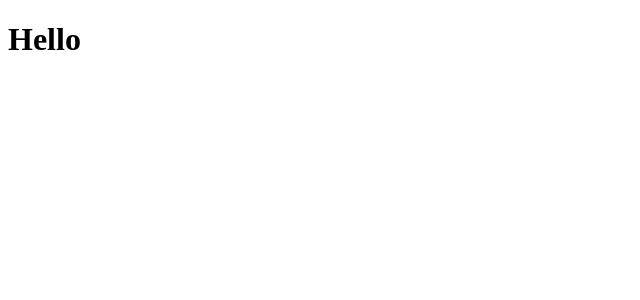
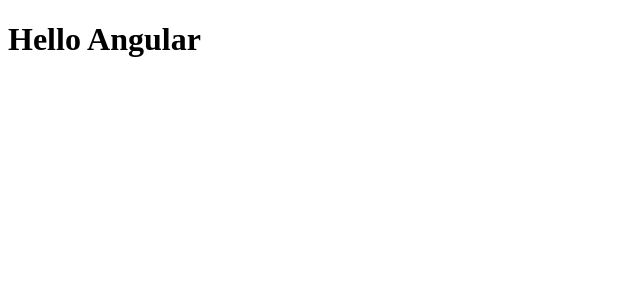
Before and after one commit to 03milosevicN/kva-ispit-april, an Angular app: page / in a window 1280 px wide. Shown: the top 300 px of the page, without its empty margins (0-640 px from the left). Built offline with nearby package versions, Linux system fonts and the light colour scheme.

Commit message:
First commit.

```diff
--- a/src/app/app.component.html
+++ b/src/app/app.component.html
@@ -1,4 +1,4 @@
 
-<h1>Hello</h1>
+<h1>Hello Angular</h1>
 
 <router-outlet />
```
